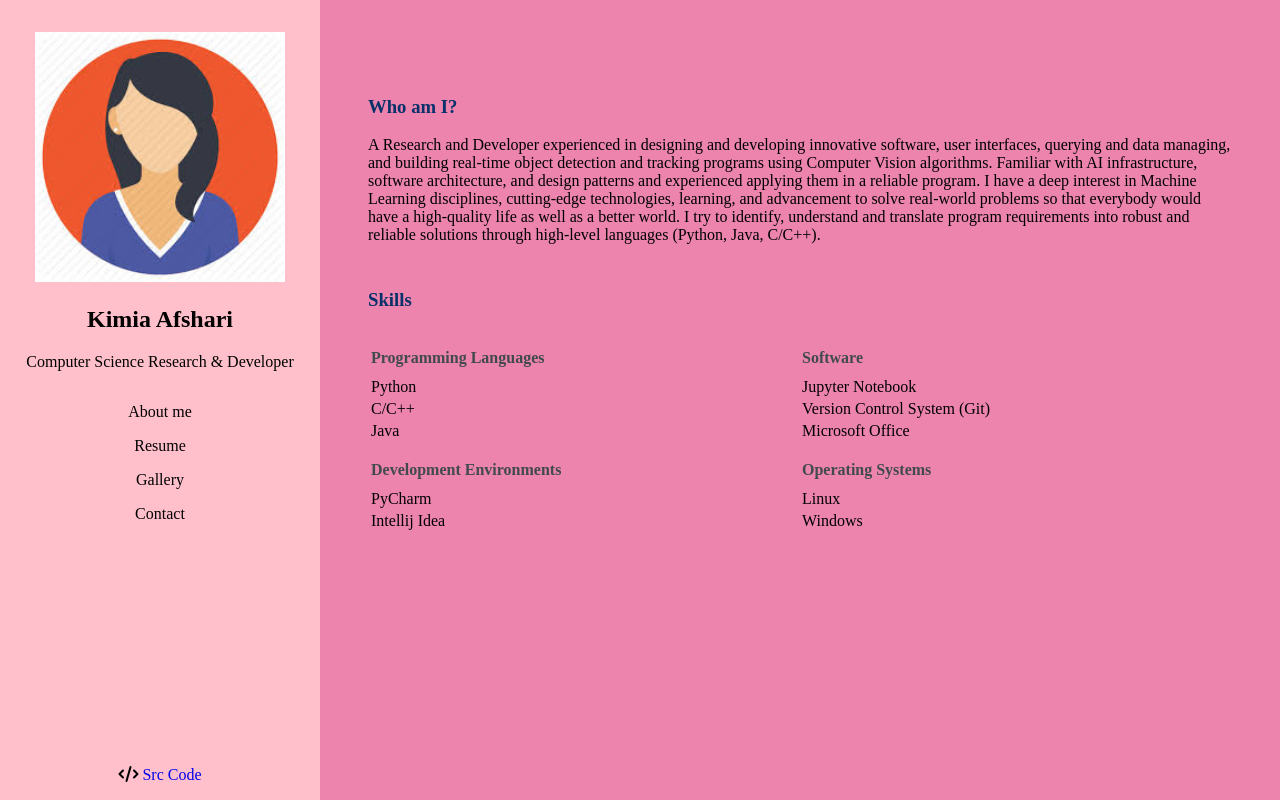
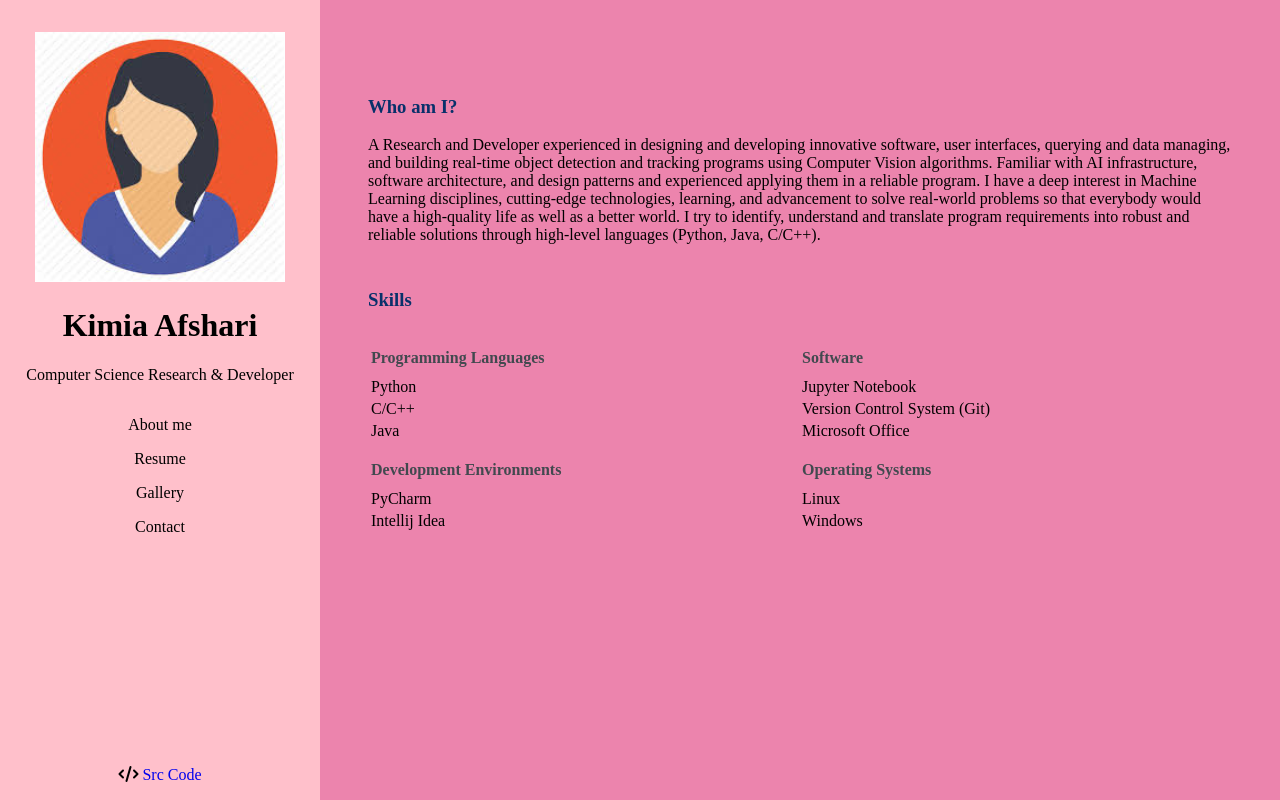
Before and after one commit to kimiaf1998/kimiaafshari.github.io, a plain HTML site: page index.html in a window 1280 px wide. Drawn offline with Linux system fonts and the light colour scheme.

Commit message:
h1 added

```diff
--- a/index.html
+++ b/index.html
@@ -13,7 +13,7 @@
             <img src="src/profile-img.jpg" alt="Profile img" width="250" height="250">
         </div>
         <div class="full-name">
-            <h2>Kimia Afshari</h2>
+            <h1>Kimia Afshari</h1>
         </div>
         <div class="position">
             Computer Science Research & Developer
```
